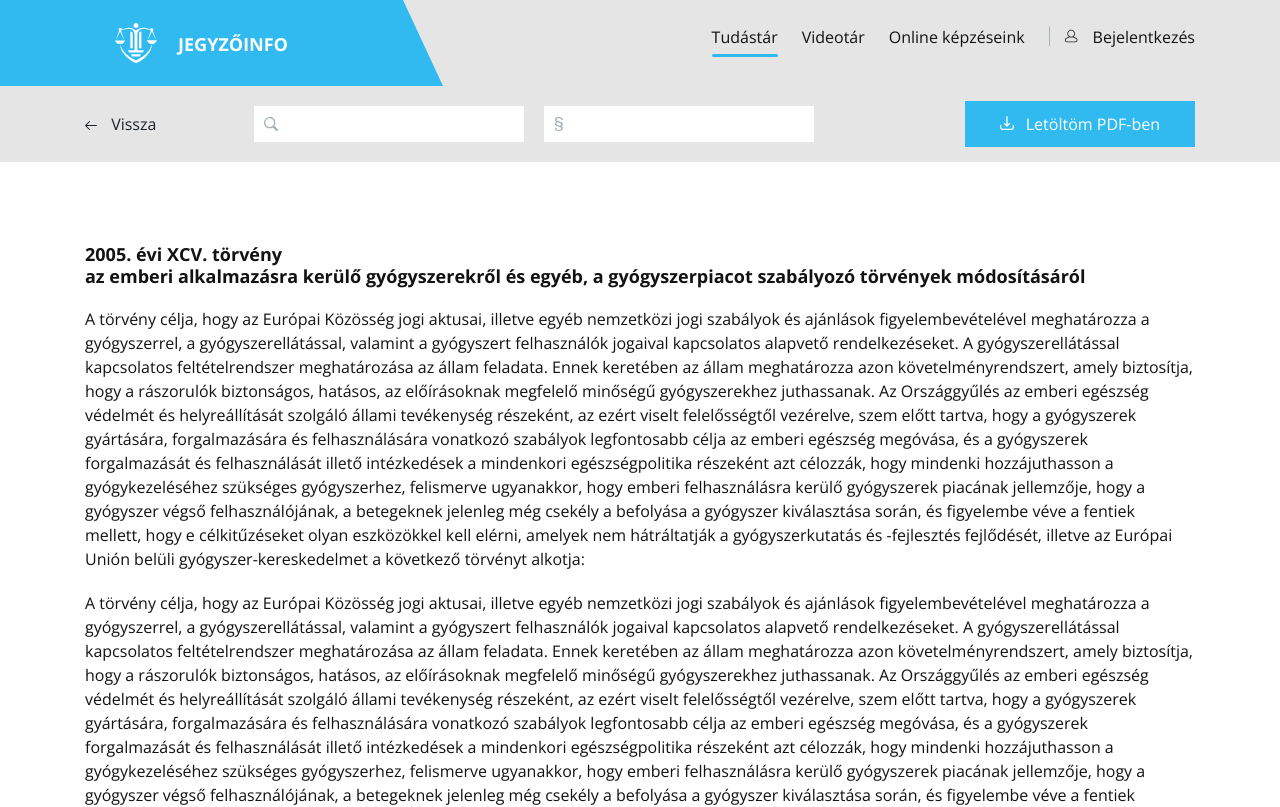
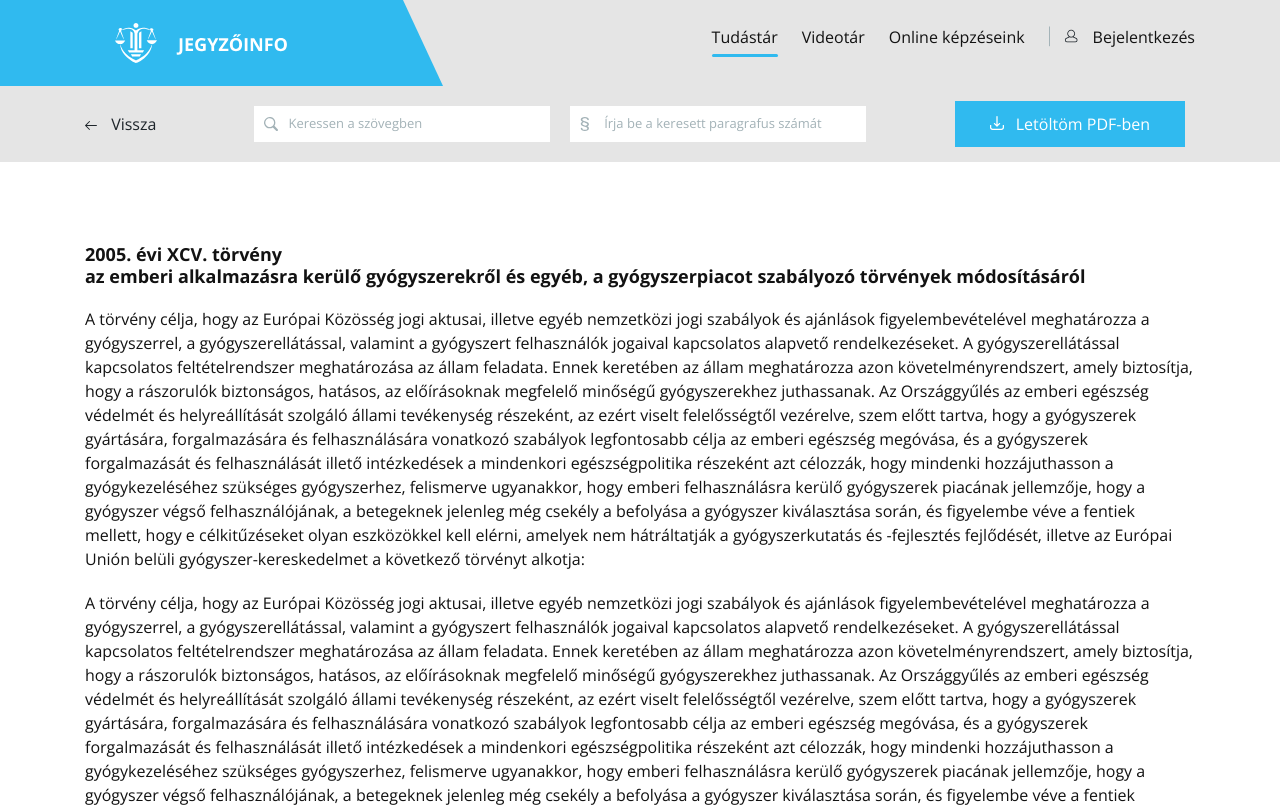
Before and after one commit to Kalamane264/Jinfo, an Angular app in the folder JegyzoInfo/ClientApp/: page /jogszabaly in a window 1280 px wide. Shown: the top 807 px of the page. Built offline with nearby package versions, Linux system fonts and the light colour scheme.

Commit message:
statute done

```diff
--- a/JegyzoInfo/ClientApp/src/app/pages/statute/statute.component.html
+++ b/JegyzoInfo/ClientApp/src/app/pages/statute/statute.component.html
@@ -2,8 +2,8 @@
   <app-back>
     <div class="searcher">
       <div class="leftSide">
-        <input class="inText" type="text" />
-        <input class="inPar" type="text" />
+        <input class="inText" type="text" placeholder="Keressen a szövegben" />
+        <input class="inPar" type="text" placeholder="Írja be a keresett paragrafus számát" />
       </div>
       <div class="rightSide">
         <button class="defaultBlue">
--- a/JegyzoInfo/ClientApp/src/app/pages/statute/statute.component.scss
+++ b/JegyzoInfo/ClientApp/src/app/pages/statute/statute.component.scss
@@ -10,7 +10,7 @@
   .leftSide{
     display: flex;
     align-items: center;
-    width: 50%;
+    width: 65%;
     @media(max-width: 991px){
       display: block;
       width: 100%;
@@ -18,10 +18,15 @@
     input{
       border: 0;
       background-color: white;
-      padding: 6px 34px;
+      padding: 8px 34px;
       margin: 10px 0;
+      font-size: 13px;
+      width: 100%;
+
       @media(max-width: 767px){
-        width: 100%;
+      }
+      &::placeholder{
+        color: rgba(163, 178, 183, 1);
       }
     }
     .inText{
@@ -39,9 +44,9 @@
   .rightSide{
     display: flex;
     align-items: center;
+    margin: 10px;
     @media(max-width: 767px){
       display: block;
-      margin-top: 10px;
       text-align: center;
     }
   }
```
